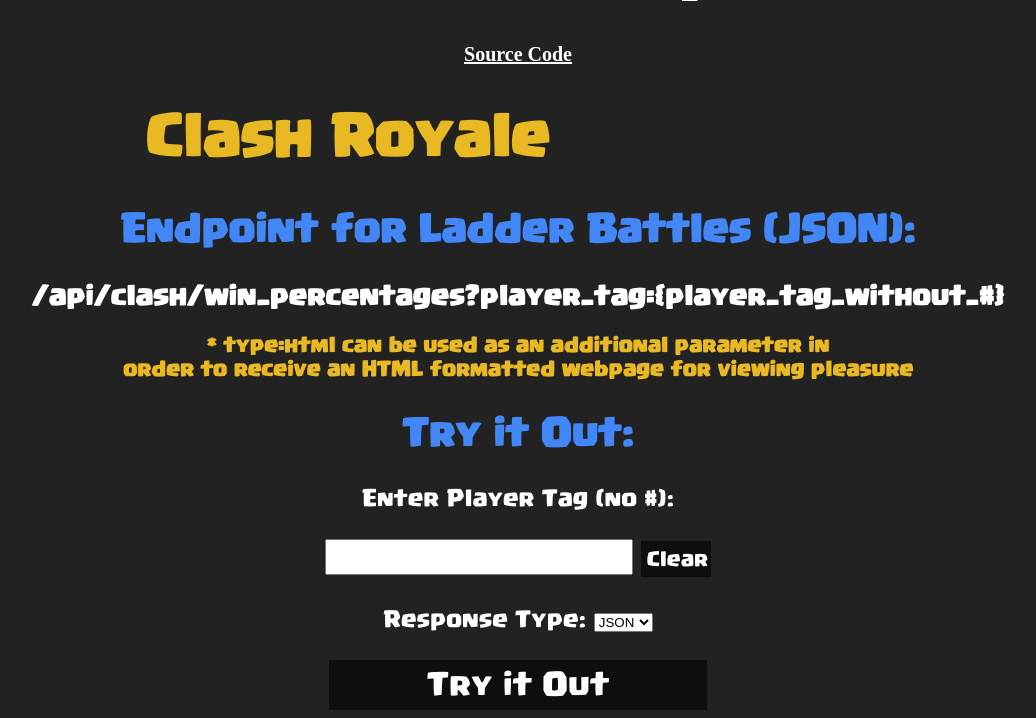
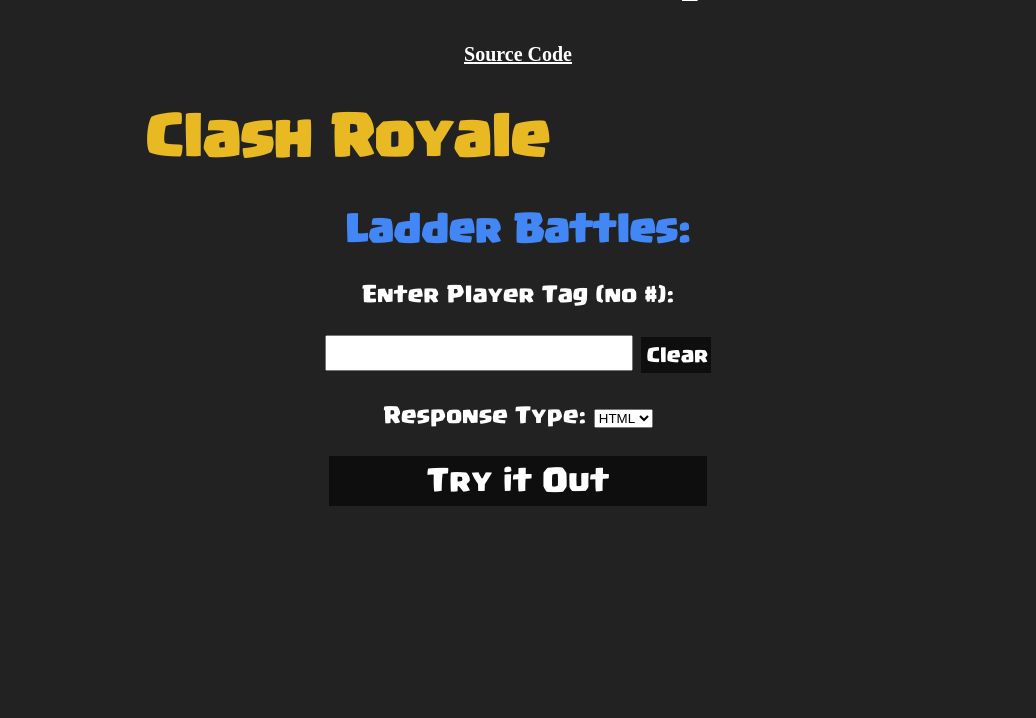
Before and after one commit to FarrukhAnwar1/DMGDev-Website, a Flask app: page / in a window 1280 px wide. Shown: the part 418-1136 px from the top of the page, without its empty margins (122-1158 px from the left). After the commit the page ends 924 px from the top, so only its background shows below. Run offline with Flask 2, Linux system fonts and the light colour scheme; some web fonts are replaced.

Commit message:
changed homepage and card level difference sign

```diff
--- a/clash.py
+++ b/clash.py
@@ -132,7 +132,7 @@ def main(provided_player_tag):
         "player_tag": provided_player_tag,
         "win_percentages": win_percentages,
         "average_ladder_win_percentage": ladder_win_percentage,
-        "average_level_difference": average_difference,
+        "average_level_difference": -average_difference,
         "match_percentages": match_percentages
     }
 
--- a/main.py
+++ b/main.py
@@ -1,6 +1,6 @@
 import flask
 from flask import request, jsonify, render_template
-from mysite.clash import main
+from clash import main
 
 app = flask.Flask(__name__)
 app.config["DEBUG"] = False
--- a/templates/homepage.html
+++ b/templates/homepage.html
@@ -19,11 +19,7 @@
         <h2>Clash Royale</h2>
       </div>
       <div id="clashroyaletext">
-        <h3 style="font-size: 30px">Endpoint for Ladder Battles (JSON):</h3>
-        <h3 style="color: white">/api/clash/win_percentages?player_tag={player_tag_without_#}</h3>
-        <h3 style="font-size: 16px; color: #e8b923;">* type=html can be used as an additional parameter in
-          <br>order to receive an HTML formatted webpage for viewing pleasure</h3>
-        <h3 style="font-size: 30px">Try it Out:</h3>
+        <h3 style="font-size: 30px">Ladder Battles:</h3>
         <form onsubmit = "return false">
 			    <span style = "color: white">Enter Player Tag (no #):</span>
 			    <br><br>
@@ -31,8 +27,8 @@
 			    <br><br>
           <span style = "color: white">Response Type:</span>
           <select id = "response_type" name = "response_type">
+            <option value="html">HTML</option>
             <option value="json">JSON</option>
-            <option value="html">HTML</option>
           </select>
           <br><br>
 			    <input type = "submit" value = "Try it Out" onclick="search_player_data()" width="100" class = "try_it_out_button">
```
